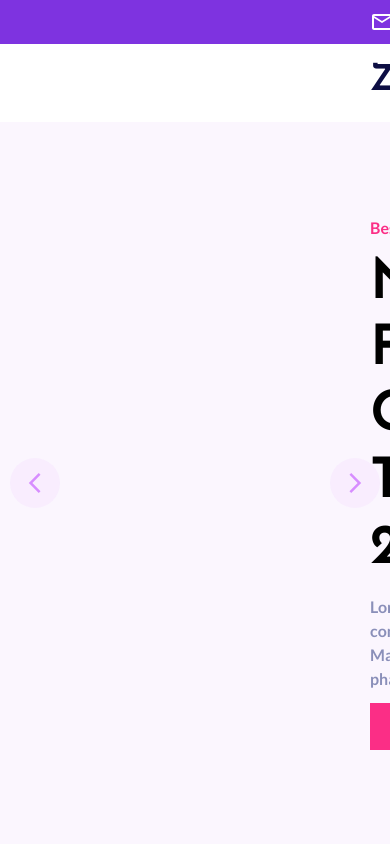
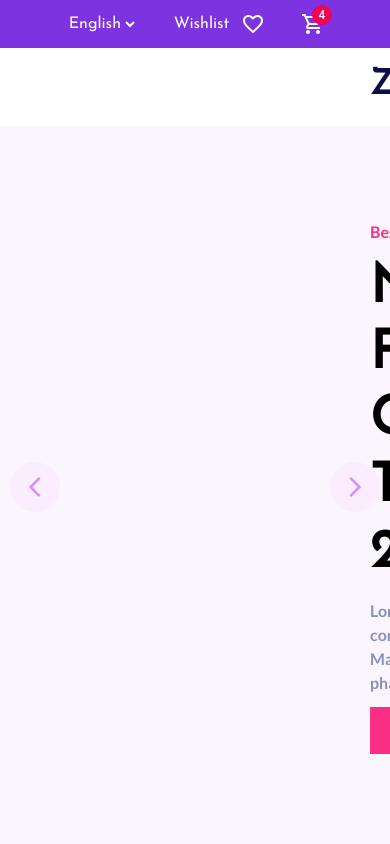
Before and after one commit to idnzozkan/zakoo, a React (Create React App) app: page / in a window 390 px wide. Shown: the top 844 px of the page. Built offline with nearby package versions, Linux system fonts and the light colour scheme.

Commit message:
Make Topbar component responsive for the x-small size

```diff
--- a/src/components/Topbar.jsx
+++ b/src/components/Topbar.jsx
@@ -2,6 +2,7 @@ import { Badge } from '@material-ui/core'
 import { FavoriteBorderOutlined, MailOutlined, PhoneOutlined, ShoppingCartOutlined } from '@material-ui/icons'
 import React from 'react'
 import styled from 'styled-components'
+import { xsmall } from '../responsive'
 
 const Topbar = () => {
     return (
@@ -44,6 +45,8 @@ const Container = styled.div`
     font-family: 'Josefin Sans', sans-serif;
     font-size: 16px;
     background: #7E33E0;
+
+    ${xsmall({ height: 'fit-content' })};
 `
 
 const Wrapper = styled.div`
@@ -52,12 +55,16 @@ const Wrapper = styled.div`
     align-items: center;
     height: 100%;
     padding: 20px 370px;
+
+    ${xsmall({ flexWrap: 'wrap', padding: '12px 0', })};
 `
 
 const Left = styled.div`
     display: flex;
     align-items: center;
     flex: 1;
+
+    ${xsmall({ display: 'none' })}
 `
 
 const Mail = styled.div`
@@ -88,6 +95,8 @@ const Right = styled.div`
     align-items: center;
     justify-content: flex-end;
     flex: 1;
+
+    ${xsmall({ justifyContent: 'center' })}
 `
 
 const Language = styled.div`
```
